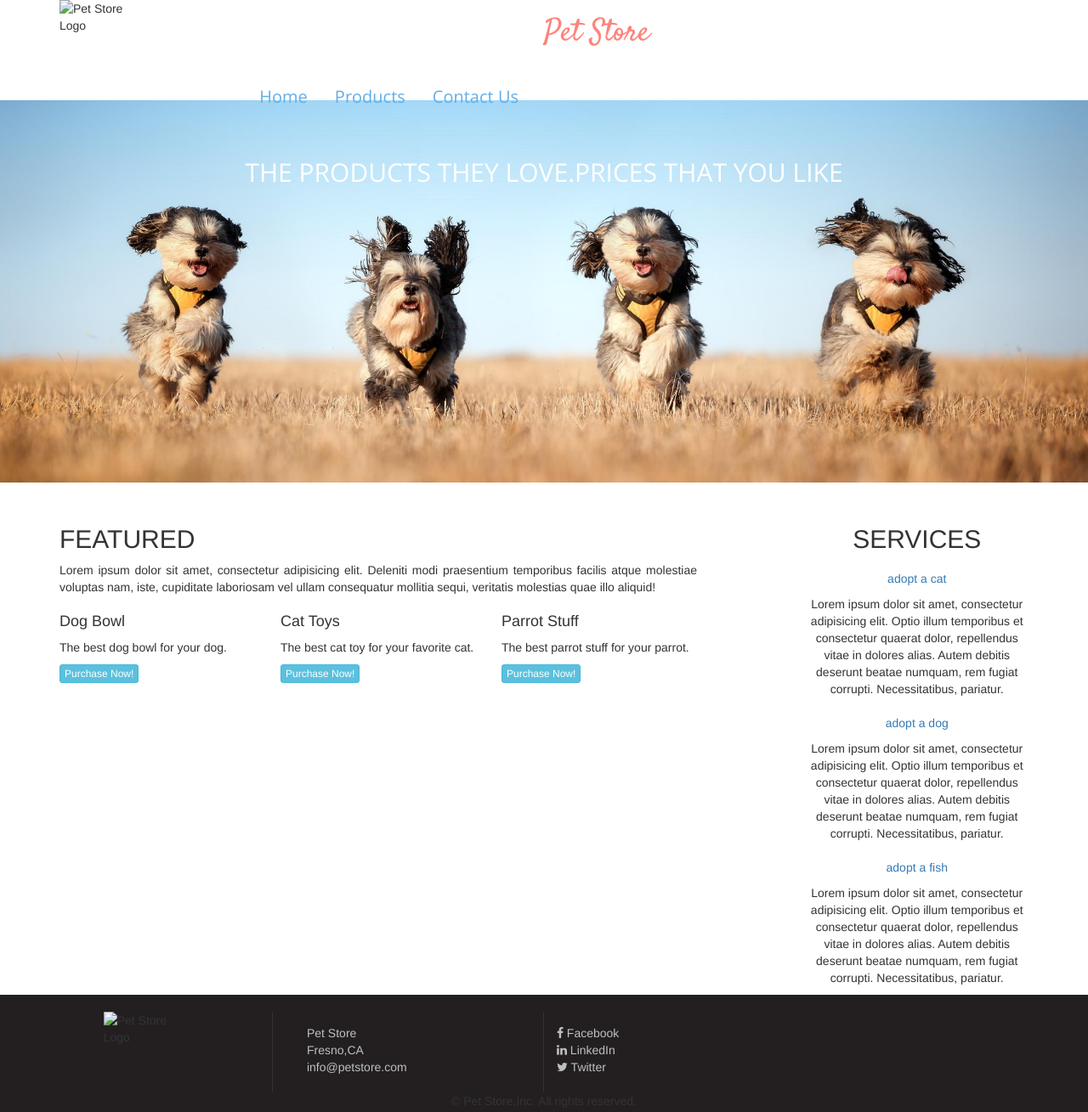
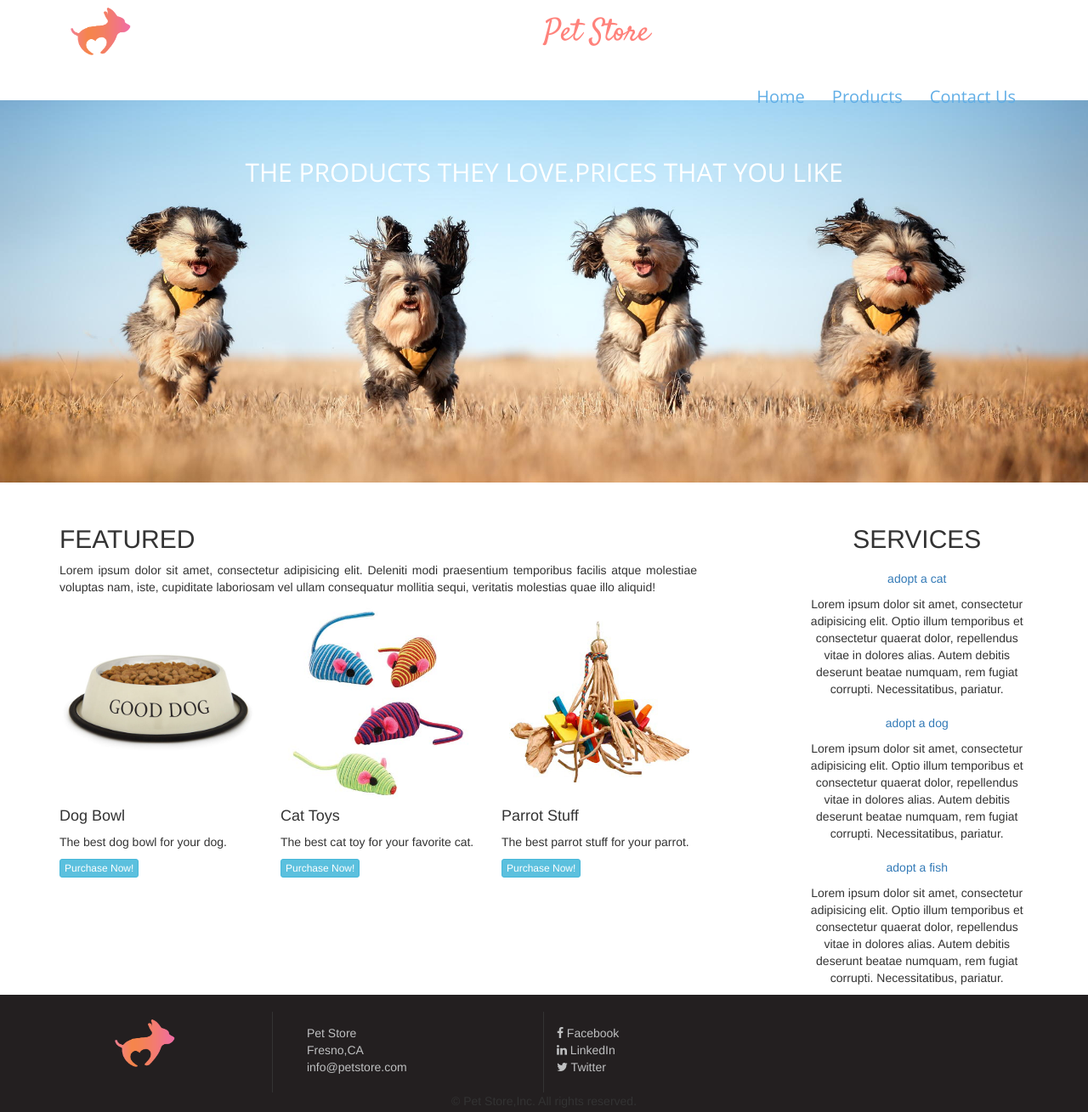
Before and after one commit to pgarduque/pet_store, a plain HTML site: page index.html in a window 1280 px wide. Shown: the whole page at 85% size. Drawn offline with nearby package versions, Linux system fonts and the light colour scheme; files that its build step writes are made by us from their sources; files whose address does not match are found by name.

Commit message:
Update index.html

```diff
--- a/index.html
+++ b/index.html
@@ -2,17 +2,18 @@
 <html lang="en">
 <meta charset="UTF-8">
 <meta name="viewport" content="width=device-width, initial-scale=1.0">
+<head>
 <title>Pet Store</title>
-<link rel="stylesheet" href="css/bootstrap.min.css">
-<link rel="stylesheet" href="css/font-awesome.min.css">
-<link rel="stylesheet" href="css/styles.css">
+<link rel="stylesheet" href="bootstrap.min.css">
+<link rel="stylesheet" href="font-awesome.min.css">
+<link rel="stylesheet" href="styles.css">
 </head>
 
 <body>
 	<div class="container">
 		<header class="row">
 			<div class="col-xs-8 col-sm-4 col-md-6 img center">
-				<img class="pull-left logo" src="img/petstore_logo.png" alt="Pet Store Logo"/>
+				<img class="pull-left logo" src="petstore_logo.png" alt="Pet Store Logo"/>
 			</div>
 			<h1>Pet Store</h1>
 			<nav class="col-sm-7 col-md-6">
@@ -39,7 +40,7 @@
 					<div class="col-sm-4 products">
 						<div class="row">
 							<div class="col-xs-6 col-sm-12">
-								<img src="img/product1.jpg" alt="" class="img-responsive"/>
+								<img src="product1.jpg" alt="" class="img-responsive"/>
 							</div>
 							<div class="col-xs-6 col-sm-12">
 								<h4>Dog Bowl</h4>
@@ -51,7 +52,7 @@
 					<div class="col-sm-4 products">
 						<div class="row">
 							<div class="col-xs-6 col-sm-12">
-								<img src="img/product2.jpg" alt="" class="img-responsive"/>
+								<img src="product2.jpg" alt="" class="img-responsive"/>
 							</div>
 							<div class="col-xs-6 col-sm-12">
 								<h4>Cat Toys</h4>
@@ -63,7 +64,7 @@
 						<div class="col-sm-4 products">
 						<div class="row">
 							<div class="col-xs-6 col-sm-12">
-								<img src="img/product3.jpg" alt="" class="img-responsive"/>
+								<img src="product3.jpg" alt="" class="img-responsive"/>
 							</div>
 							<div class="col-xs-6 col-sm-12">
 								<h4>Parrot Stuff</h4>
@@ -98,7 +99,7 @@
 	<footer class="container-fluid">
 		<div class="row">
 			<div class="col-xs-6 col-sm-1 col-sm-offset-1">
-			<img src="img/petstore_logo.png" alt="Pet Store Logo" class="logo"/>
+			<img src="petstore_logo.png" alt="Pet Store Logo" class="logo"/>
 			</div>
 			<div class="col-xs-6 col-sm-3 col-sm-offset-1 contact-info">
 				<address>
```
